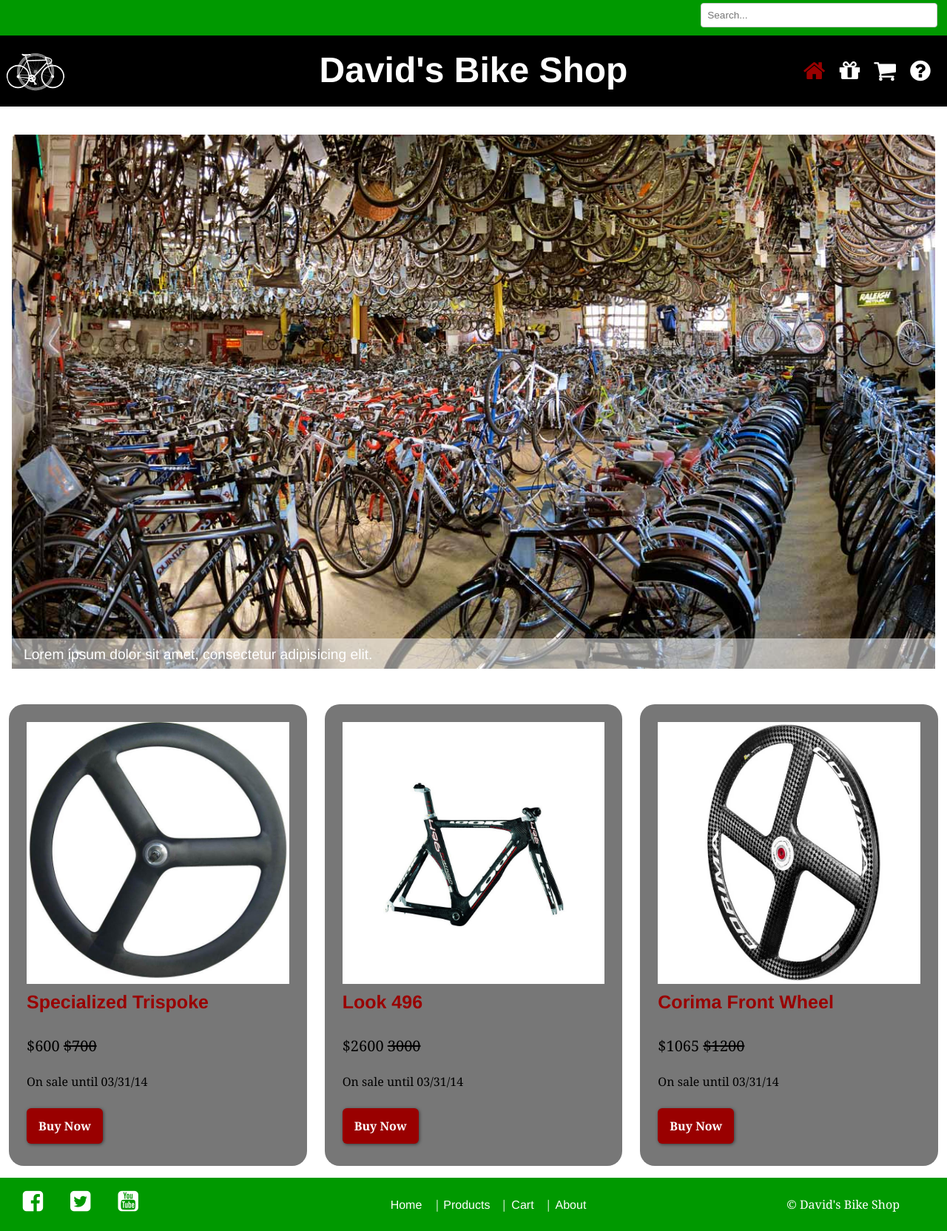
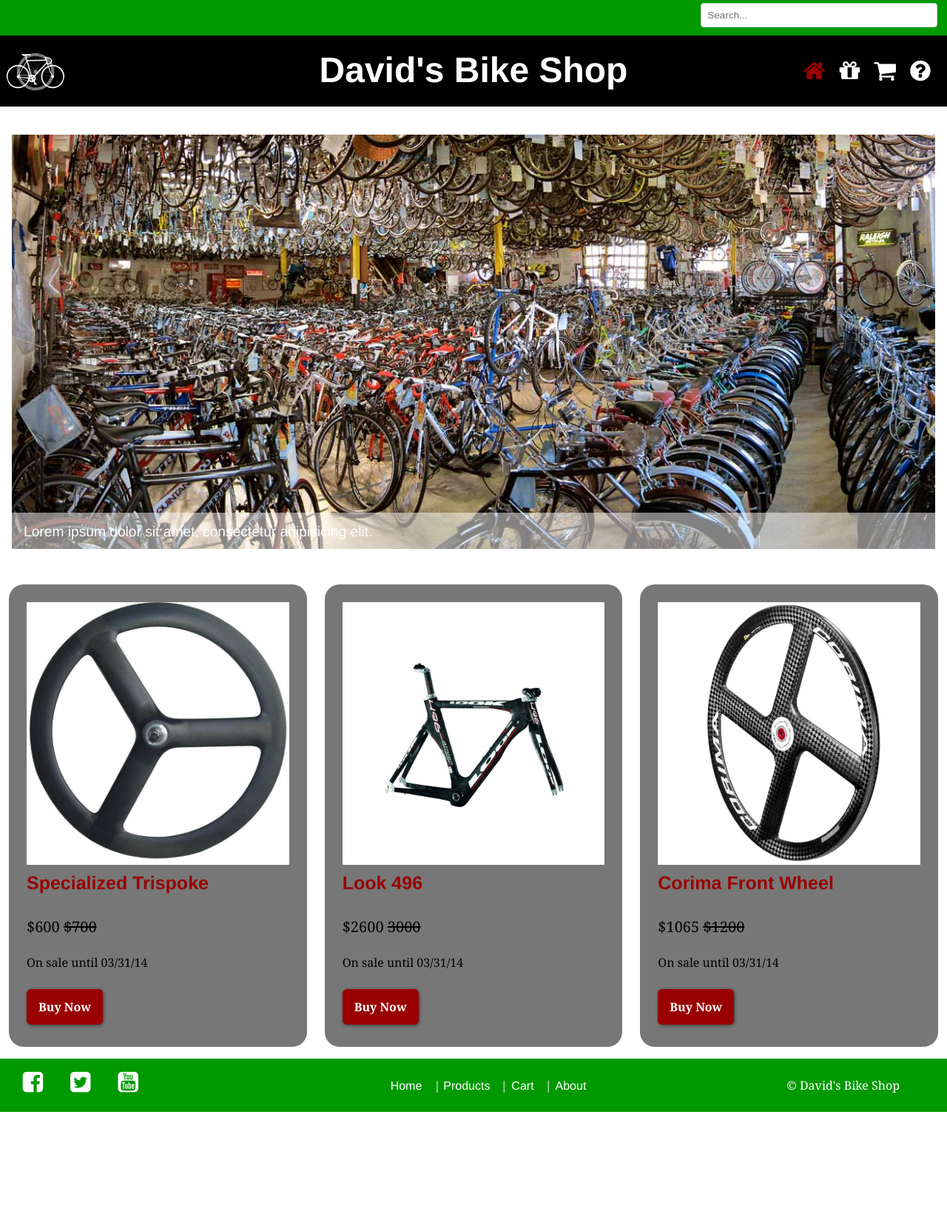
Before and after one commit to birchy009/ecommerce-website, a Jekyll site: the page built from index.html, in a window 1280 px wide. Shown: the whole page at 74% size. Built offline with Jekyll 4.4.1, drawn with Linux system fonts in a browser that asks for light colours; nearby versions of some CDN libraries; some web fonts are replaced; Markdown is read by kramdown in place of the engine named in the settings; after the commit the page ends 1503 px from its top, so only the background shows below that.

Commit message:
fixed main bucket

```diff
--- a/_includes/promo-large.html
+++ b/_includes/promo-large.html
@@ -1,4 +1,3 @@
-<div class="promo-large">
-	<img class="img-flex" src="{{site.baseurl}}/images/{{include.image}}" alt="">
+<div class="promo-large" style="background-image: url({{site.baseurl}}/images/{{include.image}})">
 	<p>{{include.desc}}</p>
 </div>
--- a/_layouts/default.html
+++ b/_layouts/default.html
@@ -25,11 +25,11 @@
 </head>
 <body>
 
-<header>
+<header role="banner">
 
 	<div class="searching">
 		<div class="search search2">
-			<form method="get" action="{{site.baseurl}}/search/" class="search-form">
+			<form method="get" action="{{site.baseurl}}/search/" class="search-form" role="search">
 			  	<div class="search-field-container">
 			    	<input type="text" class="search-field" placeholder="Search..." />
 			  	</div>
@@ -41,36 +41,12 @@
 
 	<h1 class="main-title"><a href="{{site.baseurl}}/" class="back">David's Bike Shop</a></h1>
 
-	<ul class="nav-icons">
-		<!--<li><a class="nav-btn" href=""><i alt="Search" class="fa fa-search fa-2x {% if page.url == '/search/' %}current{% endif %}"><span class="hide-text">Search</span>
-			<div class="search nav-top">
-				<form method="get" action="{{site.baseurl}}/search/" class="search-form">
-				  	<div class="search-field-container">
-				    	<input type="text" class="search-field" placeholder="Search..." />
-				  	</div>
-				</form>
-			</div>
-		</i></a></li>-->
-		<li><a href="{{site.baseurl}}/about/"><i alt="About" class="fa fa-question-circle fa-2x {% if page.url == '/about/' %}current{% endif %}"><span class="hide-text">About</span></i></a></li>
-		<li><a href="{{site.baseurl}}/cart/"><i alt="Cart" class="fa fa-shopping-cart fa-2x {% if page.url == '/cart/' %}current{% endif %}"><span class="hide-text">Cart</span></i></a></li>
-		<li><a href="{{site.baseurl}}/products/"><i alt="Products" class="fa fa-gift fa-2x {% if page.url == '/products/' %}current{% endif %}"><span class="hide-text">Products</span></i></a></li>
-		<li><a href="{{site.baseurl}}/"><i alt="Home" class="fa fa-home fa-2x {% if page.url == '/' %}current{% endif %}"><span class="hide-text">Home</span></i></a></li>
+	<ul class="nav-icons" role="navigation">
+		<li><a href="{{site.baseurl}}/about/"><i class="fa fa-question-circle fa-2x {% if page.url == '/about/' %}current{% endif %}"><span class="hide-text">About</span></i></a></li>
+		<li><a href="{{site.baseurl}}/cart/"><i class="fa fa-shopping-cart fa-2x {% if page.url == '/cart/' %}current{% endif %}"><span class="hide-text">Cart</span></i></a></li>
+		<li><a href="{{site.baseurl}}/products/"><i class="fa fa-gift fa-2x {% if page.url == '/products/' %}current{% endif %}"><span class="hide-text">Products</span></i></a></li>
+		<li><a href="{{site.baseurl}}/"><i class="fa fa-home fa-2x {% if page.url == '/' %}current{% endif %}"><span class="hide-text">Home</span></i></a></li>
 	</ul>
-
-	<!--<a class="nav-btn hide-text" href="">Navigation</a>
-
-	<ul class="nav nav-top">
-		<li class="btn-alt-header {% if page.url == '/' %}current{% endif %}"><a href="{{site.baseurl}}/">Home</a></li>
-		<li class="btn-alt-header {% if page.url == '/products/' %}current{% endif %}"><a href="{{site.baseurl}}/products/">Products</a>
-			<ul>
-				<li class="btn-sub-nav {% if page.url == '/products/frames/' %}current{% endif %}"><a href="{{sitebase.url}}/products/frames">Frames</a></li>
-				<li class="btn-sub-nav {% if page.url == '/products/wheels/' %}current{% endif %}"><a href="{{sitebase.url}}/products/wheels">Wheels</a></li>
-			</ul>
-		</li>
-		<li class="btn-alt-header {% if page.url == '/cart/' %}current{% endif %}"><a href="{{site.baseurl}}/cart/">Cart</a></li>
-		<li class="btn-alt-header {% if page.url == '/about/' %}current{% endif %}"><a href="{{site.baseurl}}/about/">About</a></li>
-		<li class="btn-alt-header search-nav"><a href="#">Search</a></li>
-	</ul>-->
 
 </header>
 
@@ -94,7 +70,7 @@
 		<li><a href="{{site.baseurl}}/cart/">Cart</a></li>
 		<li><a href="{{site.baseurl}}/about/">About</a></li>
 	</ul>
-	<div class="right">
+	<div class="right" role="contentinfo">
 		<p>© David's Bike Shop</p>
 	</div>
 </footer>
--- a/css/buckets.css
+++ b/css/buckets.css
@@ -12,7 +12,7 @@
 
 .large-bucket p {
 	width: 100%;
-	padding: 0.5rem 0;
+	padding: 0.75rem 0;
 	font-size: 0.75rem;
 	padding-left: 1rem;
 	bottom: 0;
@@ -22,6 +22,27 @@
 	position: absolute;
 	background-color: rgba(255,255,255,0.5);
 	font-family: Helvetica, sans-serif;
+}
+
+.promo-large {
+	padding-top: 10rem;
+	background-repeat: no-repeat;
+	background-position: center center;
+	background-size: cover;
+	-webkit-transition: padding-top 500ms linear;
+}
+
+
+@media only screen and (min-width: 30em) {
+	.promo-large {
+		padding-top: 20rem;
+	}
+}
+
+@media only screen and (min-width: 60em) {
+	.promo-large {
+		padding-top: 35rem;
+	}
 }
 
 .side-img {
--- a/css/typography.css
+++ b/css/typography.css
@@ -151,6 +151,23 @@
 	color: rgba(255,255,255,0.75);
 }
 
+a:hover,
+a:active {
+	/*Its okay to remove the focus rectangle for mouse states*/
+	outline: none;
+}
+
+a:focus,
+input:focus,
+button:focus {
+	/*The focus rectangle MUST ALWAYS be visible for keyboard states*/
+	outline: 3px solid #E00;
+}
+
+.block-link {
+	display: block;
+}
+
 ul {
 	list-style-type: none;
 }
--- a/index.html
+++ b/index.html
@@ -5,6 +5,7 @@
 metakey: bike, bicycle, buy, new
 ---
 
+<main role="main">
 	<div class="grid">
 		<div class="large-bucket unit unit-s-1 unit-m-1 unit-l-1">
 			{% include promo-large.html image="front-image.jpg" desc="Lorem ipsum dolor sit amet, consectetur adipisicing elit." %}
@@ -21,3 +22,4 @@
 			{% include promo-small.html title="Corima Front Wheel" price="$1065  <s>$1200</s>" info="On sale until 03/31/14" image="wheels/corima.jpg" alt="Corima front wheel" link="corima" %}
 		</div>
 	</div>
+</main>
```
Lines whose indentation alone changed are shown as unchanged.
